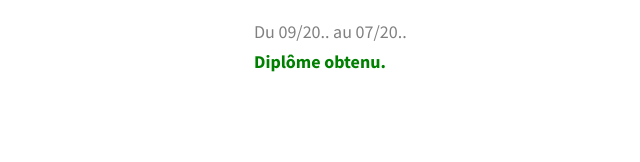
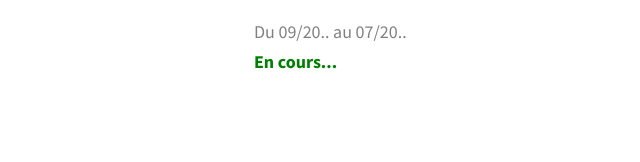
Before and after one commit to Guillaume-Got/portfolio, a website: page index.html in a window 1280 px wide. Shown: the part 1307-1469 px from the top of the page, 396-1036 px from the left. Drawn offline with Linux system fonts and the light colour scheme.

Commit message:
Update index.html

```diff
--- a/index.html
+++ b/index.html
@@ -138,7 +138,7 @@ logicielles et applications métiers (SLAM).<br>
           <div class="about__content-details">
             <p class="about__content-details-para">
               Du 09/20.. au 07/20..<br>
-              <span style="color:green;font-weight:bold;">Diplôme obtenu.</span>
+              <span style="color:green;font-weight:bold;">En cours...</span>
             </p>
           </div>
         </div>
```
